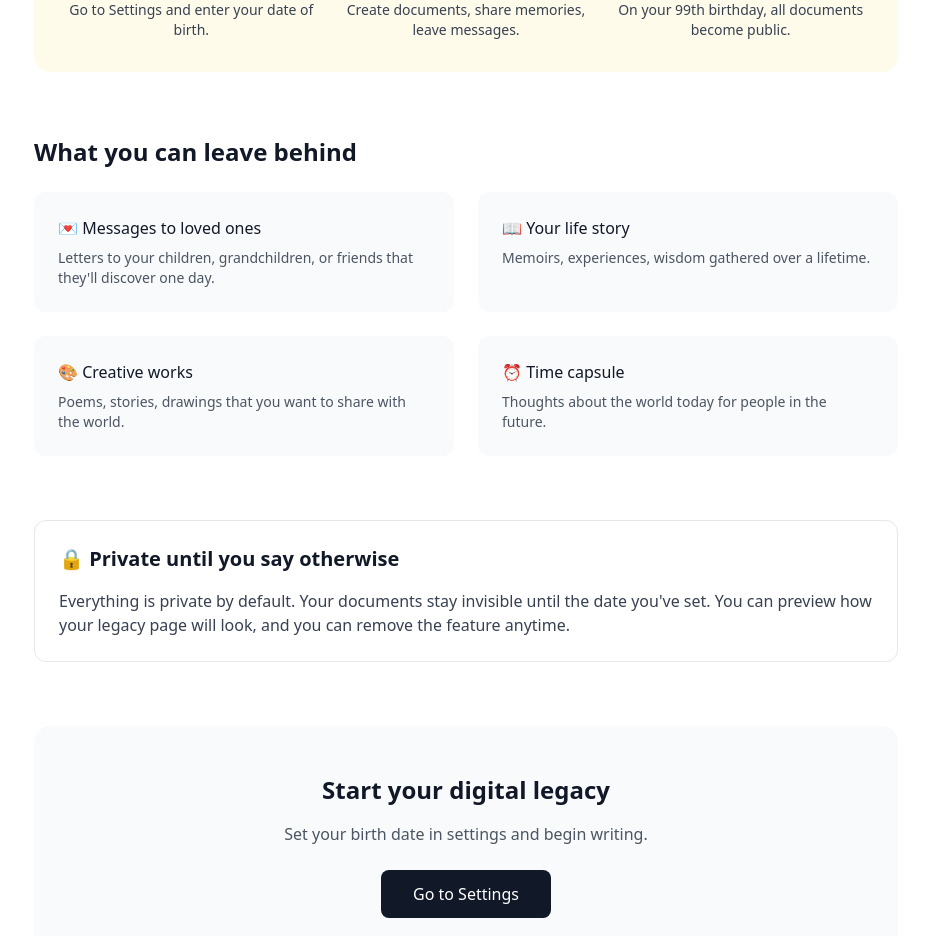
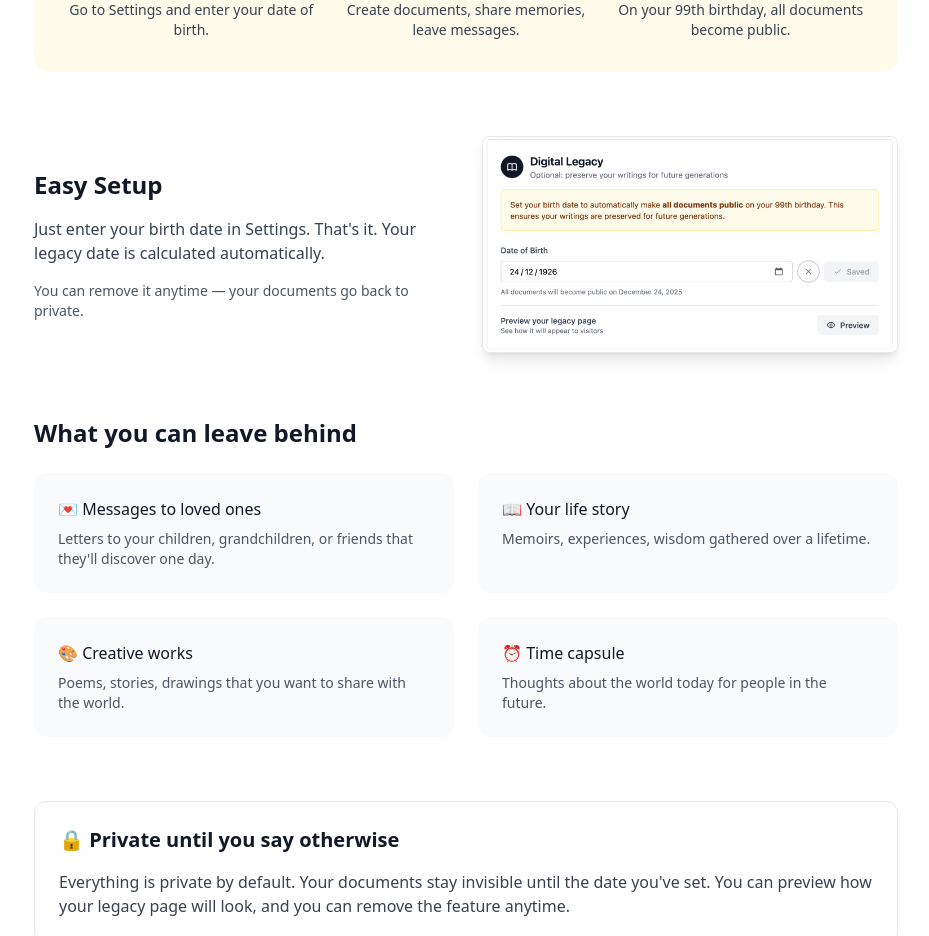
Before and after one commit to danass/padpad, a Next.js app: page /features/digital-testament in a window 1280 px wide. Shown: the part 1220-2156 px from the top of the page, without its empty margins (174-1103 px from the left). Built offline with nearby package versions, Linux system fonts and the light colour scheme.

Commit message:
Add settings screenshot to digital testament page

```diff
--- a/app/(public)/features/digital-testament/page.js
+++ b/app/(public)/features/digital-testament/page.js
@@ -79,6 +79,31 @@ export default function DigitalTestamentPage() {
                     </div>
                 </section>
 
+                {/* Settings Screenshot */}
+                <section className="mb-16">
+                    <div className="grid md:grid-cols-2 gap-8 items-center">
+                        <div>
+                            <h2 className="text-2xl font-semibold text-gray-900 mb-4">
+                                Easy Setup
+                            </h2>
+                            <p className="text-gray-700 mb-4">
+                                Just enter your birth date in Settings. That's it.
+                                Your legacy date is calculated automatically.
+                            </p>
+                            <p className="text-gray-600 text-sm">
+                                You can remove it anytime — your documents go back to private.
+                            </p>
+                        </div>
+                        <div className="rounded-lg overflow-hidden shadow-lg border border-gray-200">
+                            <img
+                                src="/features/screens/settings_digital_legacy_setup.png"
+                                alt="Digital legacy settings"
+                                className="w-full"
+                            />
+                        </div>
+                    </div>
+                </section>
+
                 {/* Use cases */}
                 <section className="mb-16">
                     <h2 className="text-2xl font-semibold text-gray-900 mb-6">
```
